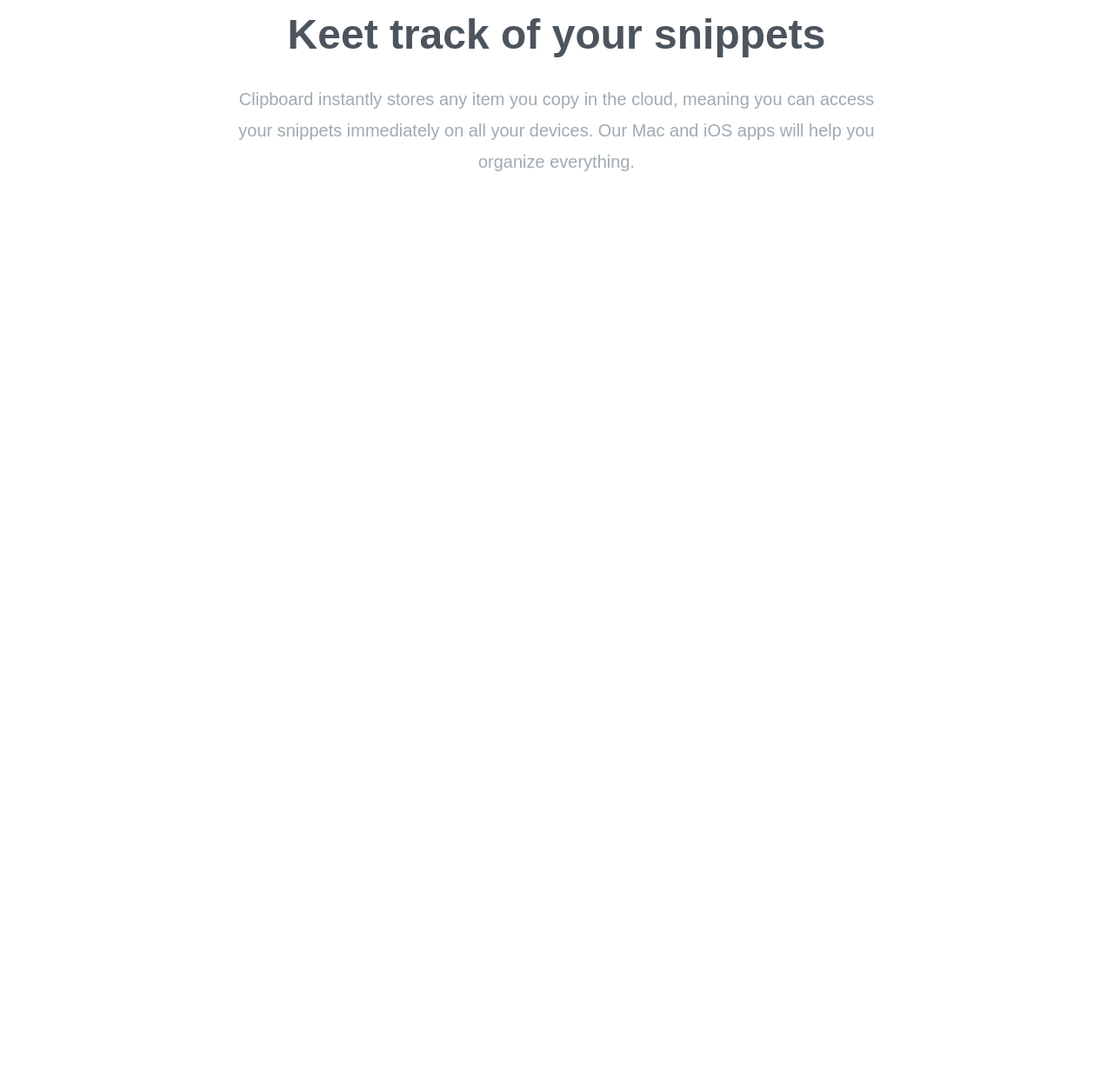
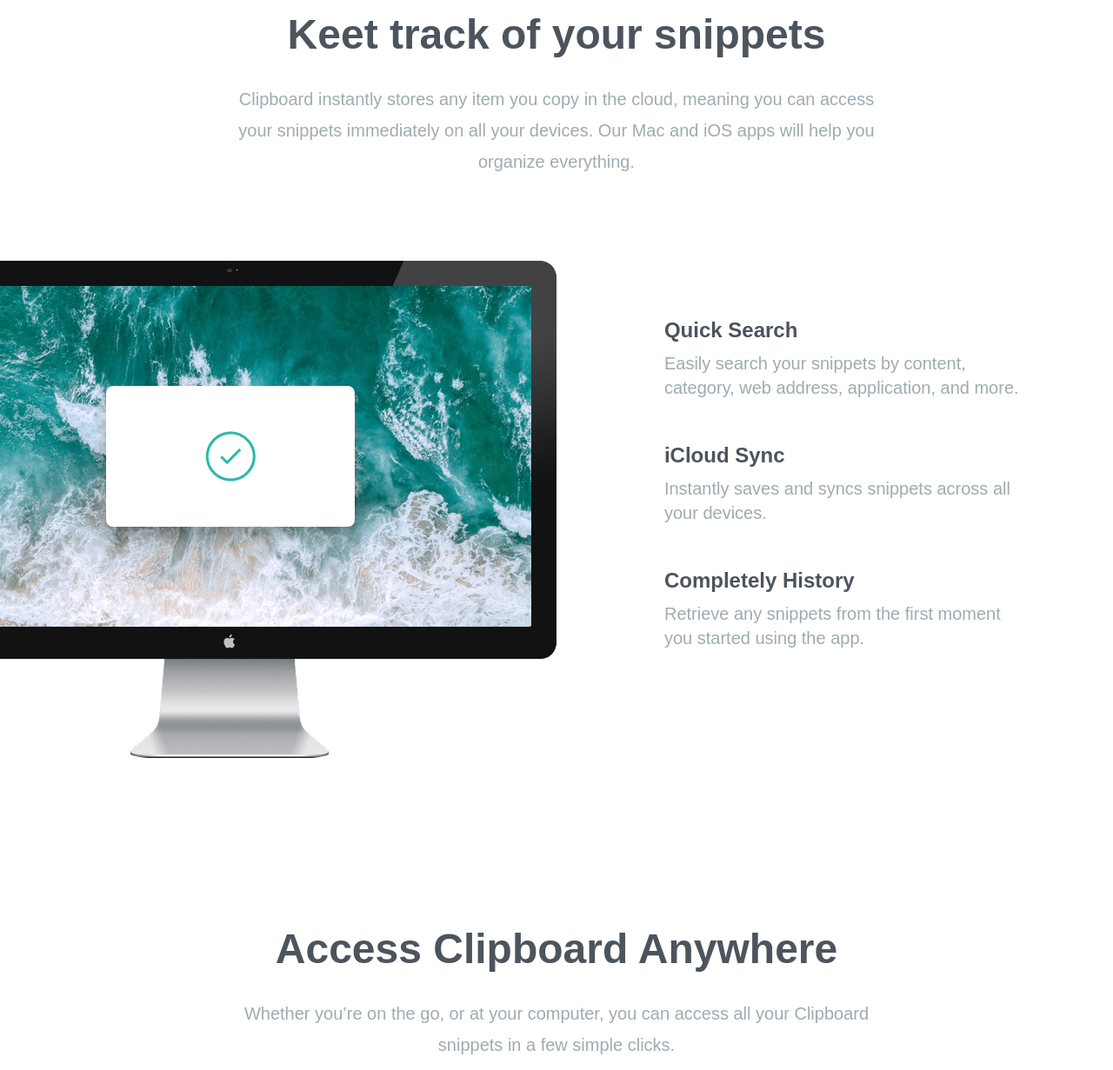
Before and after one commit to yasserfarhadi/clipboard-landing-tailwind-cli, a website: page src/index.html in a window 1280 px wide. Shown: the part 641-1872 px from the top of the page at 87% size. Before the commit the page ends 941 px from the top, so only its background shows below. Drawn offline with Linux system fonts and the light colour scheme; files whose address does not match are found by name; a web font is replaced by a local one.

Commit message:
feature and access sections

```diff
--- a/src/index.html
+++ b/src/index.html
@@ -10,12 +10,12 @@
       rel="stylesheet"
     />
     <link href="./styles.css" rel="stylesheet" />
-    <title>Document</title>
+    <title>Clipboard Website</title>
   </head>
   <body>
     <!-- Hero Section -->
     <section id="hero">
-      <div class="mb-40 text-center section-container">
+      <div class="mb-40 section-container">
         <img src="images//logo.svg" alt="" class="mx-auto my-16" />
         <h3>A hitory of everything you copy</h3>
         <p class="max-w-3xl mx-auto mb-10 text-2xl text-grayishBlue">
@@ -42,7 +42,7 @@
 
     <!-- Snipets Section -->
     <section id="snippets">
-      <div class="my-20 text-center section-container">
+      <div class="my-20 section-container">
         <h3>Keet track of your snippets</h3>
         <p
           class="max-w-3xl mx-auto mb-24 text-xl leading-9 text-center text-grayishBlue"
@@ -53,5 +53,72 @@
         </p>
       </div>
     </section>
+
+    <!-- Features Section -->
+    <section id="features">
+      <div class="my-20 section-container">
+        <div class="relative flex flex-col md:flex-row md:space-x-32">
+          <!-- Image -->
+          <div class="md:w-1/2">
+            <img
+              src="images/image-computer.png"
+              alt=""
+              class="md:absolute top-0 right-[50%]"
+            />
+          </div>
+
+          <!-- Items Container -->
+          <div
+            class="flex flex-col mt-16 mb-24 space-y-12 text-xl md:w-1/2 md:mb-60 md:text-left md:pl-16"
+          >
+            <!-- Item 1 -->
+            <div>
+              <h5 class="mb-2 text-2xl font-bold text-darkGrayishBlue">
+                Quick Search
+              </h5>
+              <p class="max-w-md text-grayishBlue">
+                Easily search your snippets by content, category, web address,
+                application, and more.
+              </p>
+            </div>
+
+            <!-- Item 2 -->
+            <div>
+              <h5 class="mb-2 text-2xl font-bold text-darkGrayishBlue">
+                iCloud Sync
+              </h5>
+              <p class="max-w-md text-grayishBlue">
+                Instantly saves and syncs snippets across all your devices.
+              </p>
+            </div>
+
+            <!-- Item 3 -->
+            <div>
+              <h5 class="mb-2 text-2xl font-bold text-darkGrayishBlue">
+                Completely History
+              </h5>
+              <p class="max-w-md text-grayishBlue">
+                Retrieve any snippets from the first moment you started using
+                the app.
+              </p>
+            </div>
+          </div>
+        </div>
+      </div>
+    </section>
+
+    <!-- Access Anywhere Section -->
+    <div id="access">
+      <div class="my-20 section-container">
+        <h3>Access Clipboard Anywhere</h3>
+        <p
+          class="max-w-3xl mx-auto mb-24 text-xl leading-9 text-center text-grayishBlue"
+        >
+          Whether you’re on the go, or at your computer, you can access all your
+          Clipboard snippets in a few simple clicks.
+        </p>
+        <img src="images/image-devices.png" alt="" class="mx-auto" />
+      </div>
+    </div>
   </body>
 </html>
--- a/src/input.css
+++ b/src/input.css
@@ -3,7 +3,7 @@
 @tailwind utilities;
 
 .section-container {
-  @apply max-w-6xl px-10 mx-auto;
+  @apply max-w-6xl px-10 mx-auto text-center;
 }
 
 .button-container {
```
Also changed, not shown: src/styles.css.
